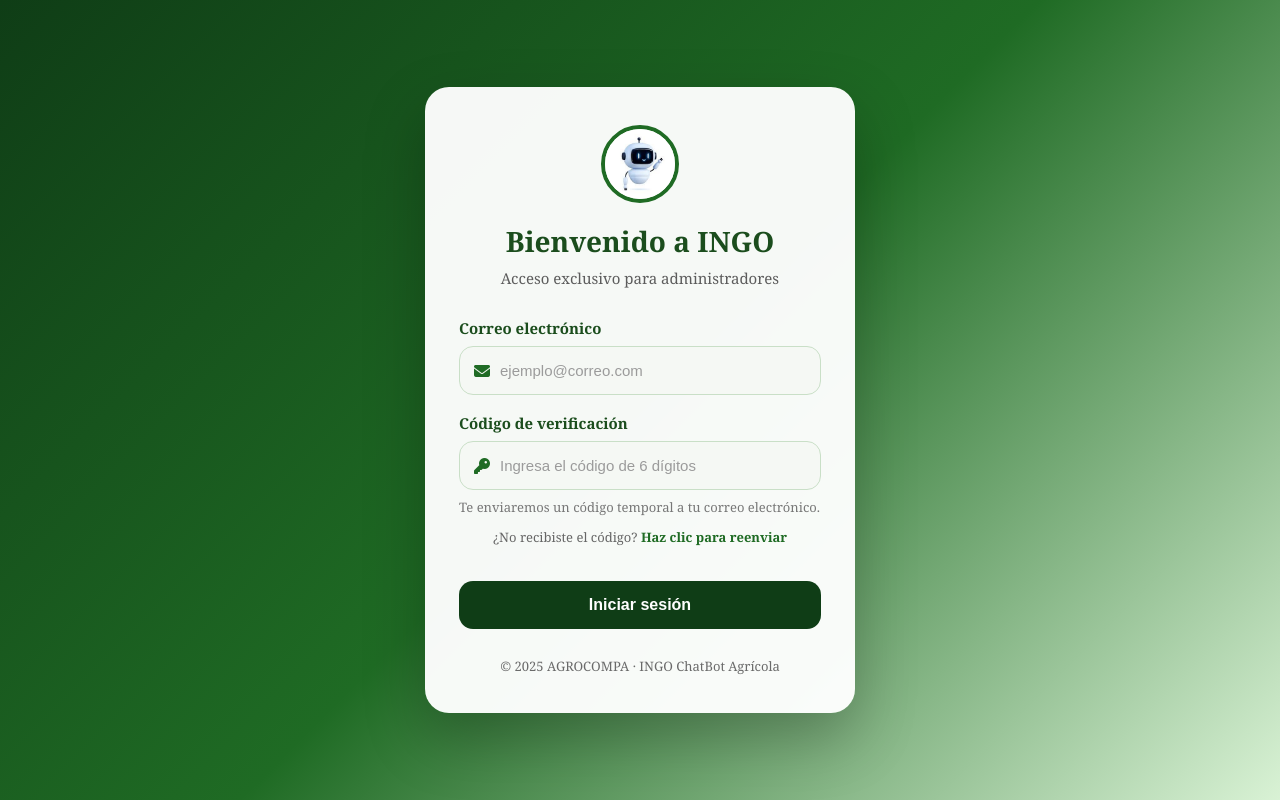
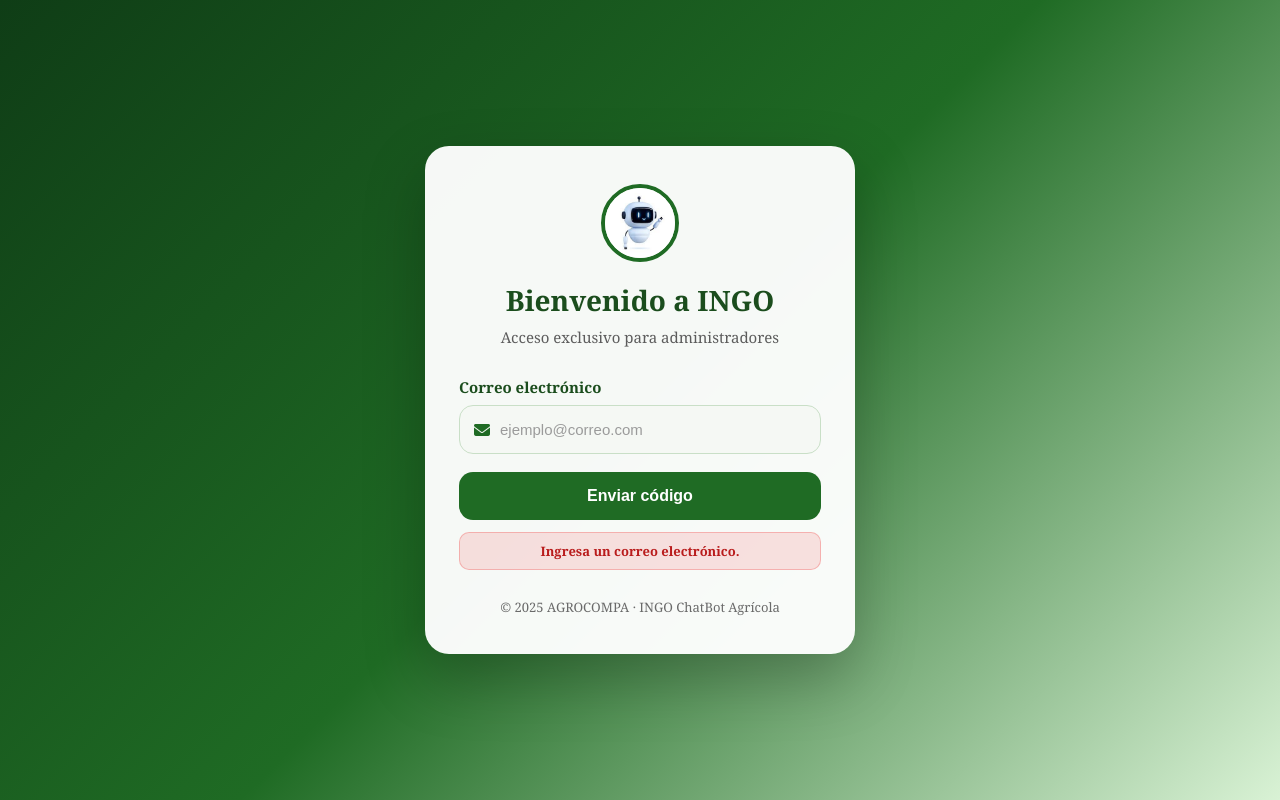
Before and after one commit to Jacqweirdo/web-ingo, an Angular app: page /login in a window 1280 px wide. Both pictures are taken after a click on the button "Enviar código". Built offline with nearby package versions, Linux system fonts and the light colour scheme.

Commit message:
codigo de autorizacion a correo

```diff
--- a/src/app/login/login.component.css
+++ b/src/app/login/login.component.css
@@ -182,3 +182,26 @@
   text-decoration: underline;
   opacity: 0.8;
 }
+
+.mensaje-login {
+  width: 100%;
+  padding: 9px 12px;
+  border-radius: 10px;
+  font-size: 13px;
+  font-weight: 600;
+  text-align: center;
+  margin-top: -6px;
+  animation: aparecer 0.3s ease;
+}
+
+.mensaje-login.success {
+  background: rgba(34, 197, 94, 0.15);
+  color: #15803d;
+  border: 1px solid rgba(34, 197, 94, 0.35);
+}
+
+.mensaje-login.error {
+  background: rgba(239, 68, 68, 0.14);
+  color: #b91c1c;
+  border: 1px solid rgba(239, 68, 68, 0.30);
+}
--- a/src/app/login/login.component.html
+++ b/src/app/login/login.component.html
@@ -25,11 +25,18 @@
         <button
             type="button"
             class="btn btn-code"
-            (click)="mostrarCodigo = true"
+            (click)="enviarCodigo()"
             *ngIf="!mostrarCodigo"
             >
             Enviar código
         </button>
+        <div
+            class="mensaje-login"
+            *ngIf="mensaje"
+            [ngClass]="tipoMensaje"
+            >
+            {{ mensaje }}
+        </div>
 
       <div class="input-group code-section" *ngIf="mostrarCodigo">
         <label>Código de verificación</label>
@@ -60,7 +67,8 @@
         type="button"
         class="btn btn-login"
         *ngIf="mostrarCodigo"
-      >
+        (click)="validarCodigo()"
+        >
         Iniciar sesión
       </button>
 
--- a/src/app/login/login.component.ts
+++ b/src/app/login/login.component.ts
@@ -1,4 +1,6 @@
 import { Component } from '@angular/core';
+import { HttpClient } from '@angular/common/http';
+import { Router } from '@angular/router';
 
 @Component({
   selector: 'app-login',
@@ -6,12 +8,107 @@ import { Component } from '@angular/core';
   styleUrl: './login.component.css'
 })
 export class LoginComponent {
+
   correo: string = '';
   codigo: string = '';
   mostrarCodigo: boolean = false;
 
+  mensaje: string = '';
+  tipoMensaje: 'success' | 'error' | '' = '';
+
+  constructor(
+  private http: HttpClient,
+  private router: Router
+) {}
+
+  enviarCodigo() {
+
+    this.mensaje = '';
+    this.tipoMensaje = '';
+
+    if (!this.correo.trim()) {
+
+      this.mensaje = 'Ingresa un correo electrónico.';
+      this.tipoMensaje = 'error';
+
+      return;
+    }
+
+    this.http.post<any>(
+      'http://localhost:3000/api/verificar-correo',
+      {
+        correo: this.correo
+      }
+    ).subscribe({
+
+      next: (resp) => {
+
+        console.log(resp);
+
+        this.mostrarCodigo = true;
+
+        this.mensaje = 'Código generado correctamente.';
+        this.tipoMensaje = 'success';
+
+      },
+
+      error: (err) => {
+
+        console.error(err);
+
+        this.mensaje = 'Este correo no está autorizado.';
+        this.tipoMensaje = 'error';
+
+      }
+
+    });
+
+
+
+  }
+
   reenviarCodigo() {
-  console.log('Código reenviado');
+    this.enviarCodigo();
+  }
+
+  validarCodigo() {
+
+  this.mensaje = '';
+  this.tipoMensaje = '';
+
+  if (!this.codigo.trim()) {
+    this.mensaje = 'Ingresa el código de verificación.';
+    this.tipoMensaje = 'error';
+    return;
+  }
+
+  if (this.codigo.trim().length !== 6) {
+    this.mensaje = 'El código debe tener 6 dígitos.';
+    this.tipoMensaje = 'error';
+    return;
+  }
+
+  this.http.post<any>(
+    'http://localhost:3000/api/validar-codigo',
+    {
+      correo: this.correo,
+      codigo: this.codigo
+    }
+  ).subscribe({
+    next: (resp) => {
+      this.mensaje = 'Acceso autorizado. Redirigiendo...';
+      this.tipoMensaje = 'success';
+
+      setTimeout(() => {
+        this.router.navigate(['/historial']);
+      }, 700);
+    },
+
+    error: (err) => {
+      this.mensaje = err.error?.mensaje || 'Código incorrecto.';
+      this.tipoMensaje = 'error';
+    }
+  });
 }
 
 }
```
